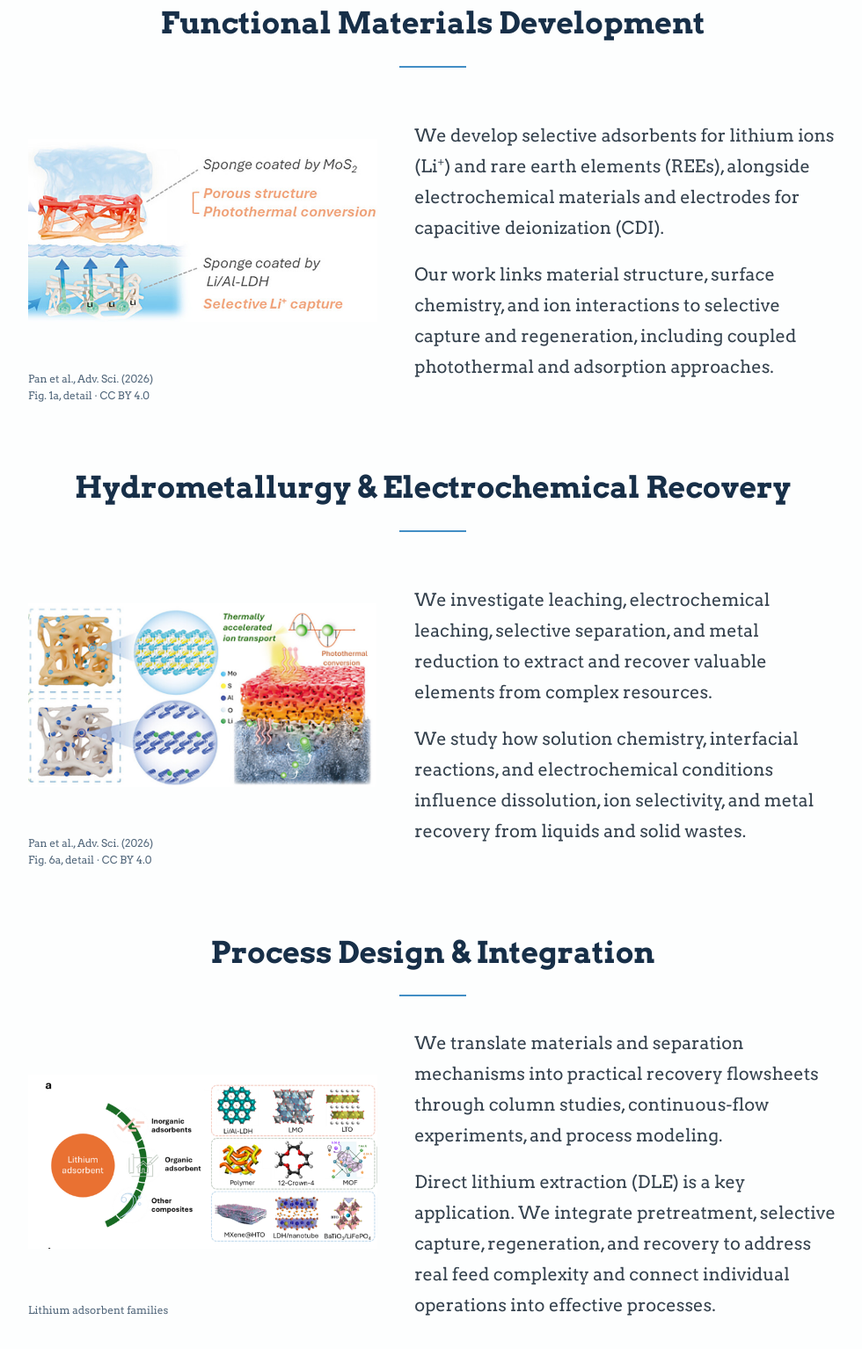
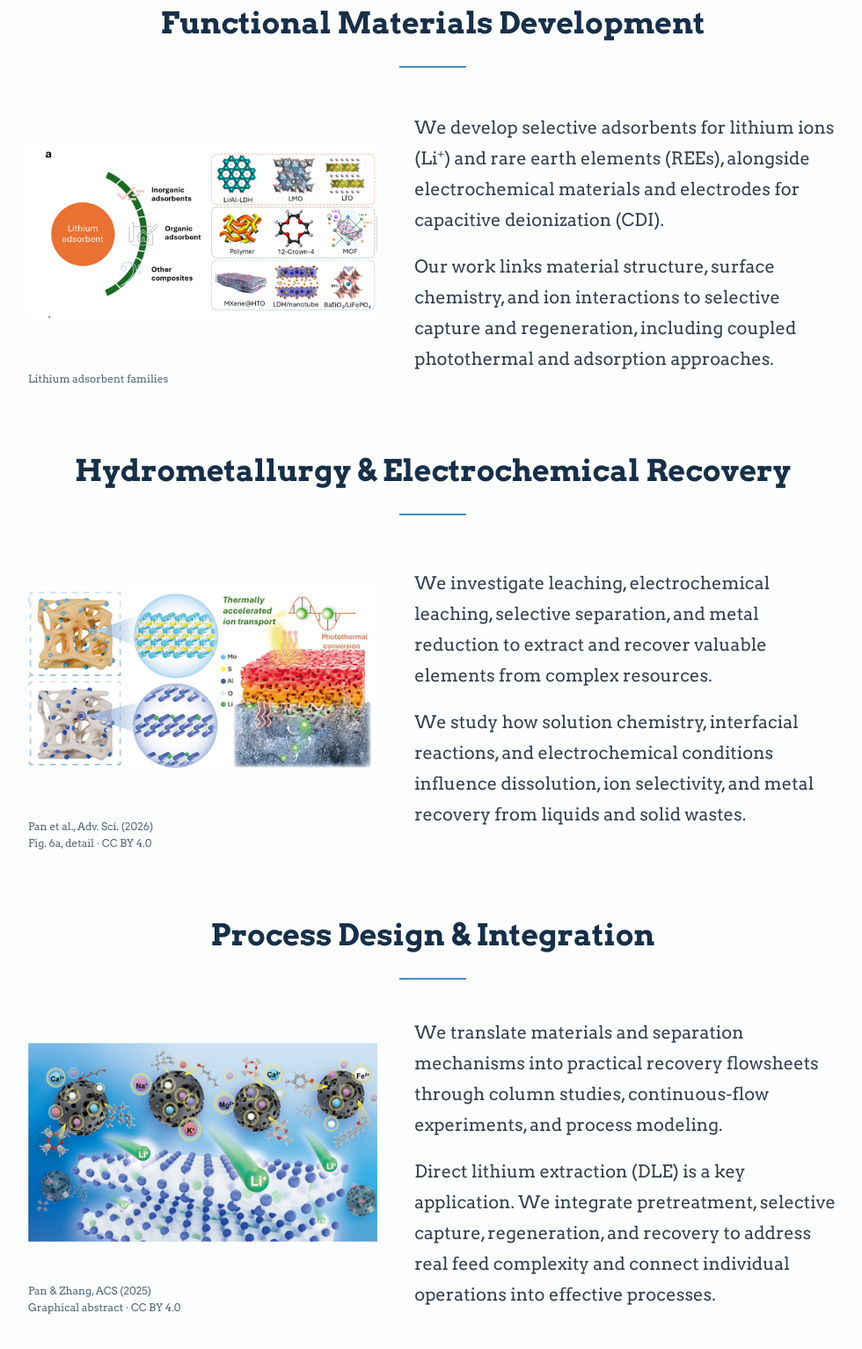
Before and after one commit to yananpan26/yananpan26.github.io, a plain HTML site: page research.html in a window 1280 px wide. Shown: the part 606-2140 px from the top of the page at 88% size, without its empty margins (148-1128 px from the left). Drawn offline with Linux system fonts and the light colour scheme.

Commit message:
Apply confirmed Research figure mapping

```diff
--- a/research.html
+++ b/research.html
@@ -30,7 +30,7 @@
     <section class="research-topic" aria-labelledby="materials-title">
       <h2 id="materials-title">Functional Materials Development</h2>
       <div class="research-topic-body">
-        <figure class="paper-figure"><a class="paper-art" href="https://doi.org/10.1002/advs.202520066" aria-label="View source paper: Fig. 1a, detail"><span class="paper-window" style="aspect-ratio:632/330"><img src="images/publications/advanced-science-figure1.jpg" alt="MoS2-coated and Li/Al-LDH-coated sponge layers for photothermal conversion and selective lithium capture." width="1367" height="1198" loading="lazy" decoding="async" style="width:216.2974683544304%;left:-116.29746835443038%;top:0%"></span></a><figcaption><a href="https://doi.org/10.1002/advs.202520066">Pan et al., Adv. Sci. (2026)</a><span>Fig. 1a, detail · <a href="https://creativecommons.org/licenses/by/4.0/" aria-label="Creative Commons Attribution 4.0 license">CC BY 4.0</a></span></figcaption></figure>
+        <figure class="paper-figure"><div class="paper-art"><img src="images/publications/lithium-adsorbent-families.png" alt="Lithium adsorbent families: inorganic adsorbents, organic adsorbents, and composites, including layered oxides, polymers, crown ethers, MOFs, and MXene-based materials." width="632" height="315" loading="lazy" decoding="async"></div><figcaption>Lithium adsorbent families</figcaption></figure>
         <div>
           <p>We develop selective adsorbents for lithium ions (Li⁺) and rare earth elements (REEs), alongside electrochemical materials and electrodes for capacitive deionization (CDI).</p>
           <p>Our work links material structure, surface chemistry, and ion interactions to selective capture and regeneration, including coupled photothermal and adsorption approaches.</p>
@@ -52,7 +52,7 @@
     <section class="research-topic" aria-labelledby="process-title">
       <h2 id="process-title">Process Design &amp; Integration</h2>
       <div class="research-topic-body">
-        <figure class="paper-figure"><div class="paper-art"><img src="images/publications/lithium-adsorbent-families.png" alt="Lithium adsorbent families: inorganic adsorbents, organic adsorbents, and composites, including layered oxides, polymers, crown ethers, MOFs, and MXene-based materials." width="632" height="315" loading="lazy" decoding="async"></div><figcaption>Lithium adsorbent families</figcaption></figure>
+        <figure class="paper-figure"><a class="paper-art" href="https://doi.org/10.1021/acssuschemeng.5c05254" aria-label="View source paper: Graphical abstract"><img src="images/publications/acs-graphical-abstract.png" alt="Activated carbon shields impurities before selective lithium adsorption by Li/Al-LDH, from the published graphical abstract." width="520" height="296" loading="lazy" decoding="async"></a><figcaption><a href="https://doi.org/10.1021/acssuschemeng.5c05254">Pan &amp; Zhang, ACS (2025)</a><span>Graphical abstract · <a href="https://creativecommons.org/licenses/by/4.0/" aria-label="Creative Commons Attribution 4.0 license">CC BY 4.0</a></span></figcaption></figure>
         <div>
           <p>We translate materials and separation mechanisms into practical recovery flowsheets through column studies, continuous-flow experiments, and process modeling.</p>
           <p>Direct lithium extraction (DLE) is a key application. We integrate pretreatment, selective capture, regeneration, and recovery to address real feed complexity and connect individual operations into effective processes.</p>
```
Also changed, not shown: 1 other file.
